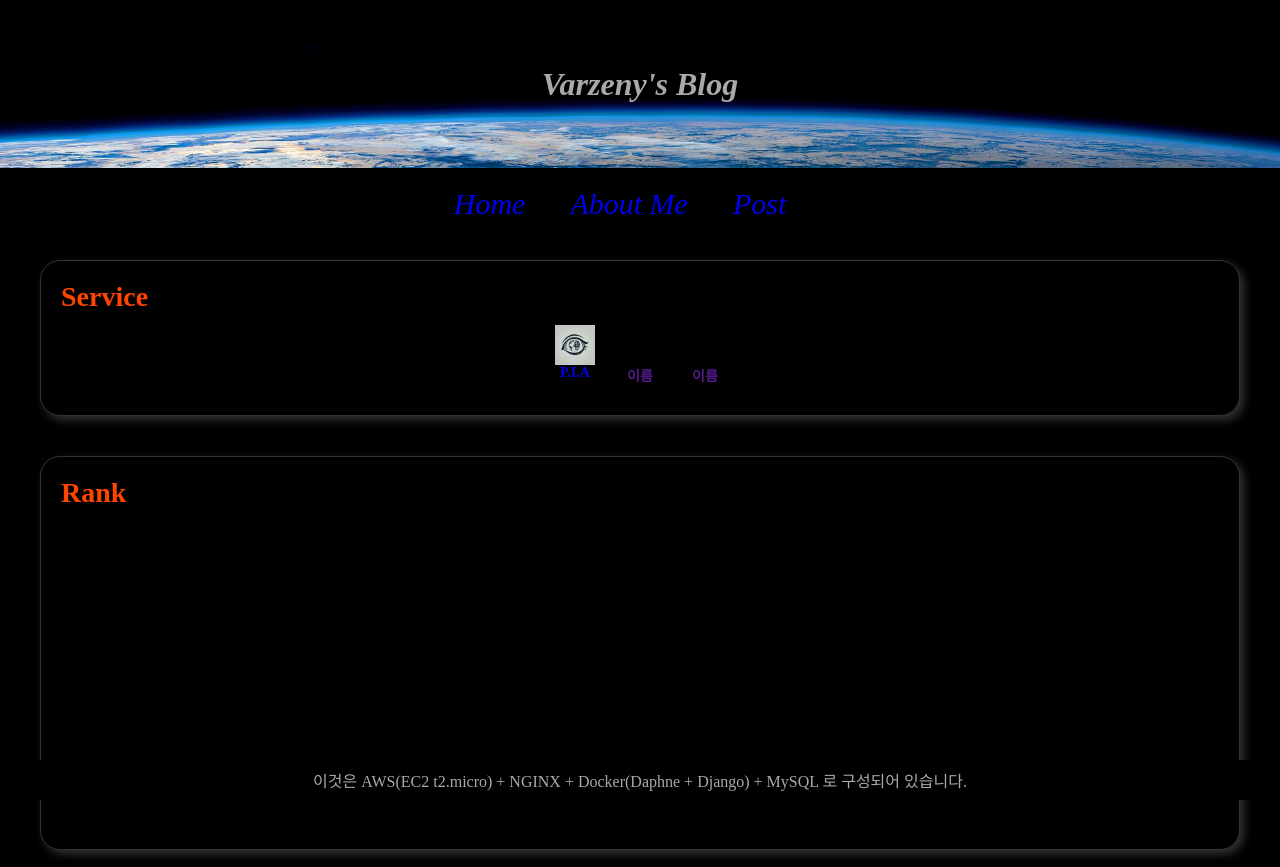
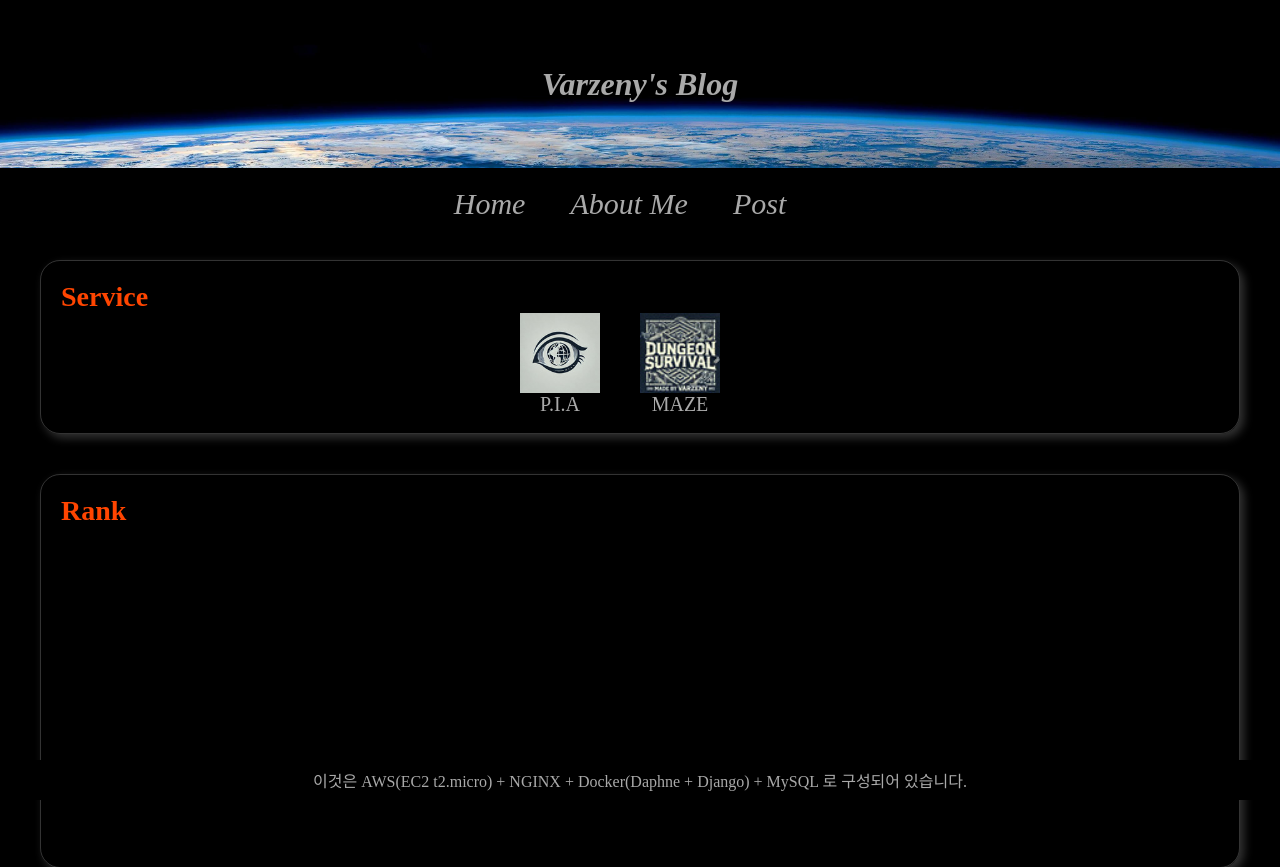
Before and after one commit to varzeny/my_blog, a Django app: page / in a window 1280 px wide. Shown: the top 867 px of the page. Run offline with Django 5.2, Linux system fonts and the light colour scheme; data that the repository does not hold is empty.

Commit message:
maze 서비스 추가

```diff
--- a/myblog/app_home/static/app_home/css/home.css
+++ b/myblog/app_home/static/app_home/css/home.css
@@ -15,44 +15,36 @@ main section {
     margin-bottom: 2rem;
 }:last-child{margin-bottom: 0;}
 
-
-    .service {
+    .services {
         width: 100%;
     }
-        .container-servicelink {
-            width: 100%;
+        .services ul {
+            width: 100%; height: 100%;
             display: flex;
             justify-content: center;
         }
-            .service li {
-                width: 3rem; height: 4rem;
-                display: inline-block;
-            }
-            .service li:hover{
+            .services li {
+                width: 4rem; height: 5rem;
+                margin-right: 2rem;
+            }:last-child{ margin-right: 0; }
+            .services li:hover{
                 transform: translateY(-5px);
-                box-shadow: 0px 0px 20px rgba(255, 255, 255, 0.4);
-
+                box-shadow: 8px 8px 15px rgba(255, 255, 255, 0.3);
             }
                 .service a {
                     width: 100%; height: 100%;
-                    font-size: 0.7rem;
-                    font-weight: bold;
                     display: flex;
                     flex-direction: column;
                     justify-content: center;
                     align-items: center;
                 }
-                    .service-image {
-                        width: 2rem; height: 2rem;
-                        display: block;
-                        background-size: cover;
-                        background-position: center;
-
+                    .service-img {
+                        width: 100%; height: 80%;
                     }
-                    .service-pia span {
-                        background-image: url("/static/image/service/pia_icon.jpg");
+                    .service-name {
+                        height: 20%;
+                        font-size: 1rem;
                     }
-
 
     .rank {
         width: 100%;
--- a/myblog/app_home/templates/app_home/home.html
+++ b/myblog/app_home/templates/app_home/home.html
@@ -15,26 +15,24 @@
     <h2 style="display: none;">Home</h2>
 
     <main>
-        <section class="service">
+        <section class="services">
             <h3>Service</h3>
-            <div class="container-servicelink">
-                <ul>
-                    <li class="service-pia"><a target="_top" href="https://pia.varzeny.com">
-                        <span class="service-image"></span>
-                        P.I.A
-                    </a></li>
+            <ul>
+                <li class="service" id="pia">
+                    <a href="https://pia.varzeny.com">
+                        <img class="service-img" src="static/image/service/pia_icon.jpg">
+                        <span class="service-name">P.I.A</span>
+                    </a>
+                </li>
 
-                    <li><a target="_top" href="">
-                        <span class="service-image"></span>
-                        이름
-                    </a></li>
+                <li class="service" id="maze">
+                    <a href="https://maze.varzeny.com">
+                        <img class="service-img" src="static/image/service/maze_survival.ico">
+                        <span class="service-name">MAZE</span>
+                    </a>
+                </li>
+            </ul>
 
-                    <li><a target="_top" href="">
-                        <span class="service-image"></span>
-                        이름
-                    </a></li>
-                </ul>
-            </div>
         </section>
 
         <section class="rank">
--- a/myblog/static/css/thema.css
+++ b/myblog/static/css/thema.css
@@ -11,6 +11,10 @@ body {
     color: darkgray;
     padding-top: 30vh;
     padding-bottom: 5vh;
+}
+
+a {
+    color: darkgray;
 }
 
 h1 {
```
Also changed, not shown: myblog/static/image/service/maze_survival.ico (added).
